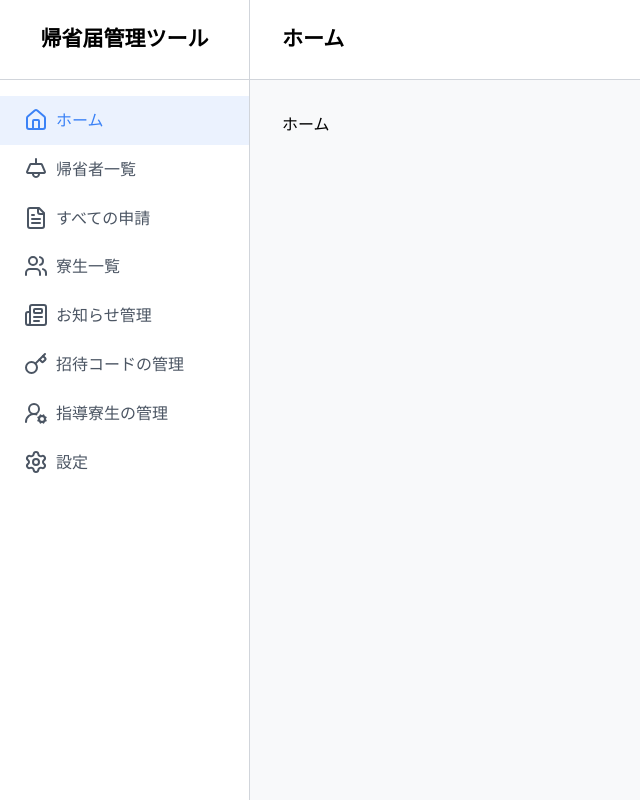
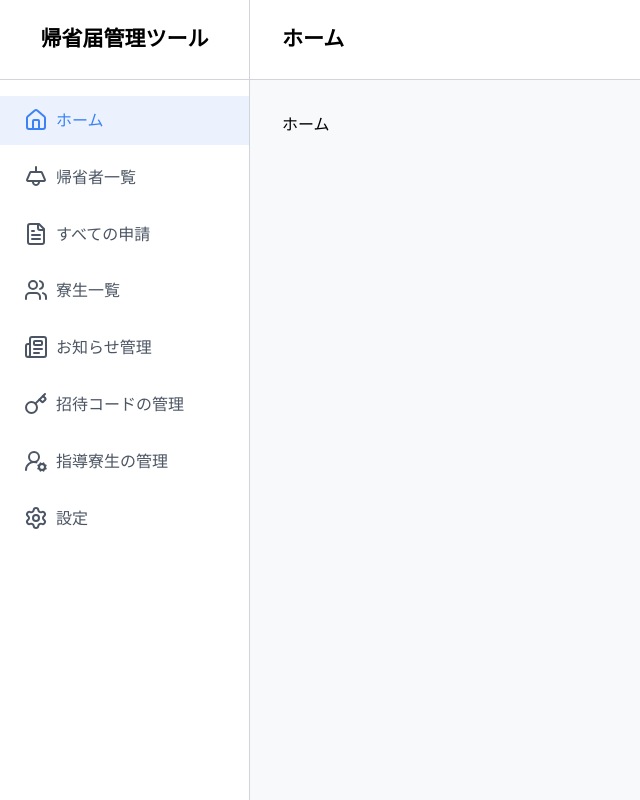
Before and after one commit to mokkun55/yurigaoka-app-teacher, a Next.js app: page / in a window 1280 px wide. Shown: the whole page, without its empty margins (0-640 px from the left). Built offline with nearby package versions, Linux system fonts and the light colour scheme; a web font is replaced by a local one.

Commit message:
feat: サイドバーにgapを追加

```diff
--- a/src/app/layout.tsx
+++ b/src/app/layout.tsx
@@ -32,7 +32,6 @@ export default function RootLayout({
               </div>
 
               <div className={styles.sidebarContent}>
-                <div className={styles.sidebarItem}>
                 <SidebarItem label="ホーム" />
                 <SidebarItem label="帰省者一覧" />
                 <SidebarItem label="すべての申請" />
@@ -41,7 +40,6 @@ export default function RootLayout({
                 <SidebarItem label="招待コードの管理" />
                 <SidebarItem label="指導寮生の管理" />
                 <SidebarItem label="設定" />
-                </div>
               </div>
             </div>
 
```
Lines whose indentation alone changed are shown as unchanged.
